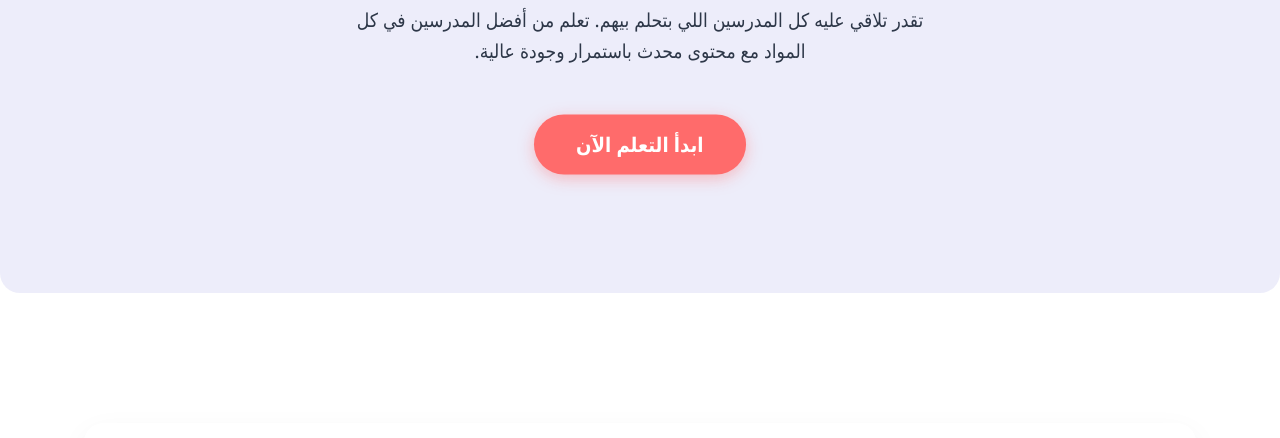
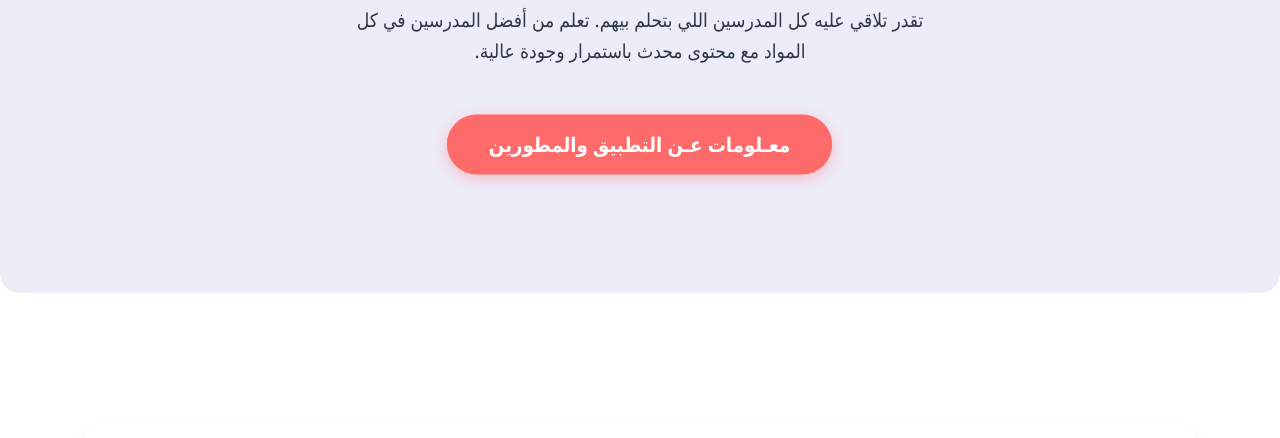
Before and after one commit to k19d/app, a plain HTML site: page index.html in a window 1280 px wide. Shown: the part 362-800 px from the top of the page. Drawn offline with Linux system fonts and the light colour scheme.

Commit message:
Update index.html

```diff
--- a/index.html
+++ b/index.html
@@ -709,7 +709,7 @@
         <div class="container hero-content">
             <h1>كورساتك - أفضل المنصات التعليمية</h1>
             <p>تقدر تلاقي عليه كل المدرسين اللي بتحلم بيهم. تعلم من أفضل المدرسين في كل المواد مع محتوى محدث باستمرار وجودة عالية.</p>
-            <button class="cta-button pulse" onclick="showDownloadPage()">ابدأ التعلم الآن</button>
+            <button class="cta-button pulse" onclick="showDownloadPage()">معـلومات عـن التطبيق والمطورين</button>
         </div>
     </section>
 
```
